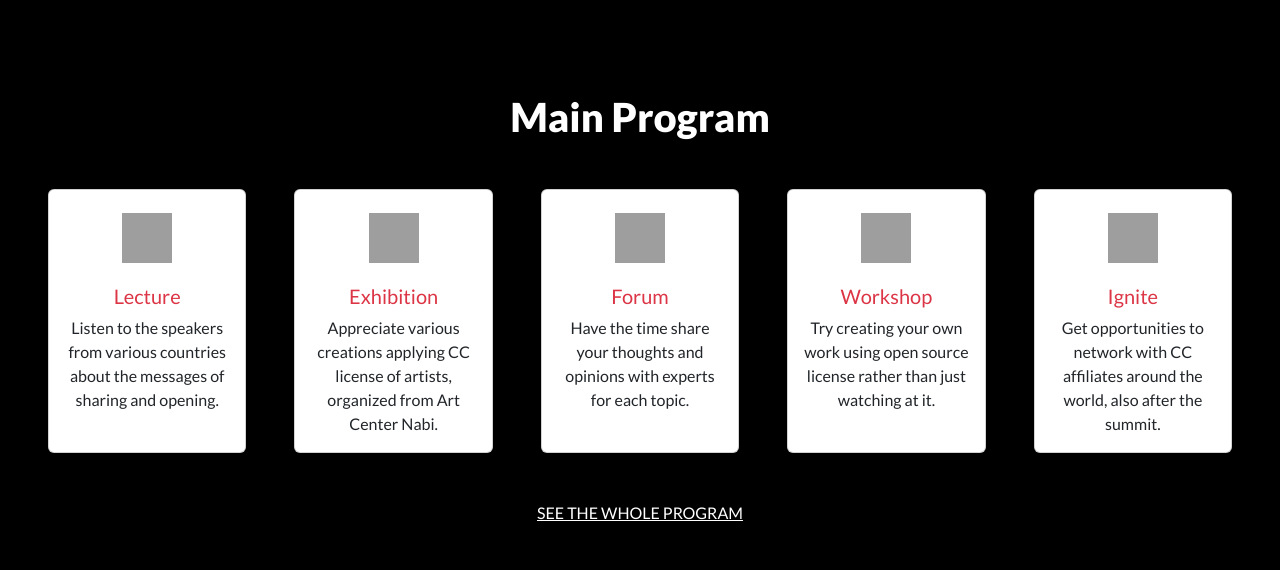
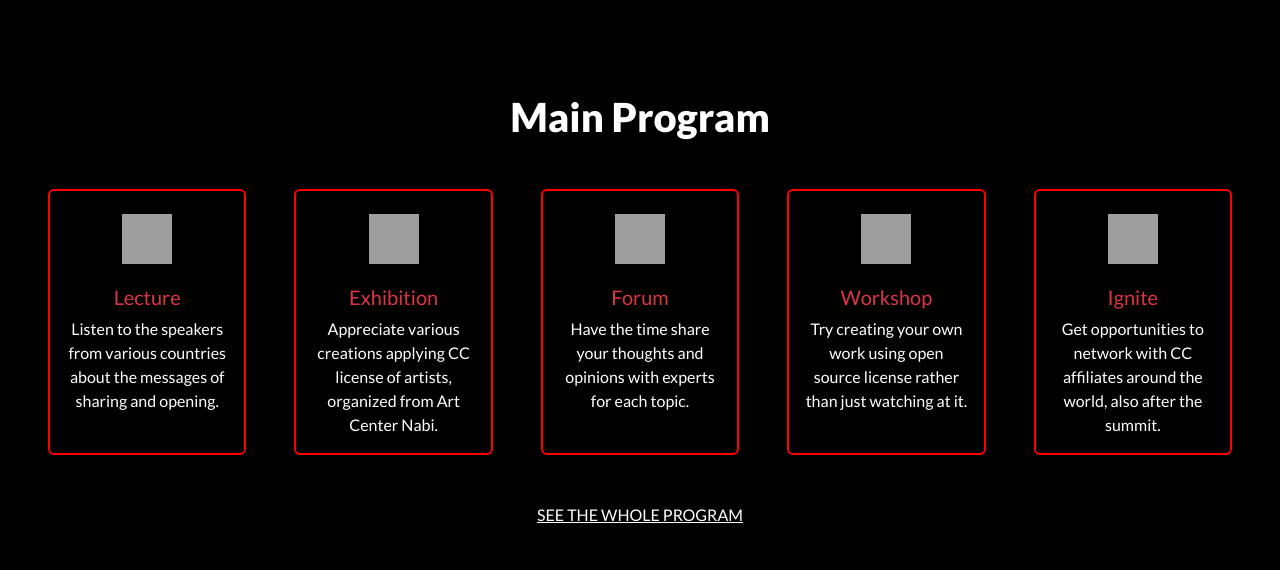
Before and after one commit to BlesslinJerishR/Microference, a plain HTML site: page index.html in a window 1280 px wide. Shown: the part 624-1194 px from the top of the page. Drawn offline with nearby package versions, Linux system fonts and the light colour scheme; grey boxes are pictures that could not be loaded.

Commit message:
Add neon red borders

```diff
--- a/index.html
+++ b/index.html
@@ -115,9 +115,9 @@
     <section class="main-program pt-5 mt-5">
       <h1>Main Program</h1>
       <div class="cards d-flex mt-5">
-        <div class="card mx-5 card-odd" style="width: 13rem">
+        <div class="card card-up mx-5 card-odd" style="width: 13rem">
           <img
-            src="https://img.icons8.com/ios-filled/50/null/podium-with-audience.png"
+            src="https://img.icons8.com/ios-filled/50/FFFFFF/podium-with-audience.png"
             class="position-absolute top-0 start-50 translate-middle mt-5"
             alt="lecture"
             height="50"
@@ -125,15 +125,15 @@
           />
           <div class="card-body">
             <h5 class="card-title text-center text-danger">Lecture</h5>
-            <p class="card-text text-center">
+            <p class="card-text text-center text-white">
               Listen to the speakers from various countries about the messages
               of sharing and opening.
             </p>
           </div>
         </div>
-        <div class="card card-even" style="width: 13rem">
+        <div class="card card-up card-even" style="width: 13rem">
           <img
-            src="https://img.icons8.com/ios/50/null/exhibition.png"
+            src="https://img.icons8.com/ios/50/FFFFFF/exhibition.png"
             class="position-absolute top-0 start-50 translate-middle mt-5"
             alt="Exhibition"
             height="50"
@@ -141,15 +141,15 @@
           />
           <div class="card-body">
             <h5 class="card-title text-center text-danger">Exhibition</h5>
-            <p class="card-text text-center">
+            <p class="card-text text-center text-white">
               Appreciate various creations applying CC license of artists,
               organized from Art Center Nabi.
             </p>
           </div>
         </div>
-        <div class="card mx-5 card-odd" style="width: 13rem">
+        <div class="card card-up mx-5 card-odd" style="width: 13rem">
           <img
-            src="https://img.icons8.com/external-tanah-basah-glyph-tanah-basah/48/null/external-forum-content-creator-tanah-basah-glyph-tanah-basah.png"
+            src="https://img.icons8.com/external-tanah-basah-glyph-tanah-basah/48/FFFFFF/external-forum-content-creator-tanah-basah-glyph-tanah-basah.png"
             class="position-absolute top-0 start-50 translate-middle mt-5"
             alt="Forum"
             height="50"
@@ -157,15 +157,15 @@
           />
           <div class="card-body">
             <h5 class="card-title text-center text-danger">Forum</h5>
-            <p class="card-text text-center">
+            <p class="card-text text-center text-white">
               Have the time share your thoughts and opinions with experts for
               each topic.
             </p>
           </div>
         </div>
-        <div class="card card-even" style="width: 13rem">
+        <div class="card card-up card-even" style="width: 13rem">
           <img
-            src="https://img.icons8.com/external-outline-geotatah/64/null/external-workshop-training-management-system-outline-geotatah.png"
+            src="https://img.icons8.com/external-outline-geotatah/64/FFFFFF/external-workshop-training-management-system-outline-geotatah.png"
             class="position-absolute top-0 start-50 translate-middle mt-5"
             alt="Workshop"
             height="50"
@@ -173,15 +173,15 @@
           />
           <div class="card-body">
             <h5 class="card-title text-center text-danger">Workshop</h5>
-            <p class="card-text text-center">
+            <p class="card-text text-center text-white">
               Try creating your own work using open source license rather than
               just watching at it.
             </p>
           </div>
         </div>
-        <div class="card mx-5 card-odd" style="width: 13rem">
+        <div class="card card-up mx-5 card-odd" style="width: 13rem">
           <img
-            src="https://img.icons8.com/ios-filled/50/null/omnichannel.png"
+            src="https://img.icons8.com/ios-filled/50/FFFFFF/omnichannel.png"
             class="position-absolute top-0 start-50 translate-middle mt-5"
             alt="Network"
             height="50"
@@ -189,7 +189,7 @@
           />
           <div class="card-body">
             <h5 class="card-title text-center text-danger">Ignite</h5>
-            <p class="card-text text-center">
+            <p class="card-text text-center text-white">
               Get opportunities to network with CC affiliates around the world,
               also after the summit.
             </p>
--- a/style.css
+++ b/style.css
@@ -69,6 +69,11 @@ main .p2 {
   margin-top: 40%;
 }
 
+.card-up {
+  background-color: #000;
+  border: 2px solid var(--neon-red);
+}
+
 /* Media Query for mobile */
 
 @media only screen and (max-width: 600px) {
```
